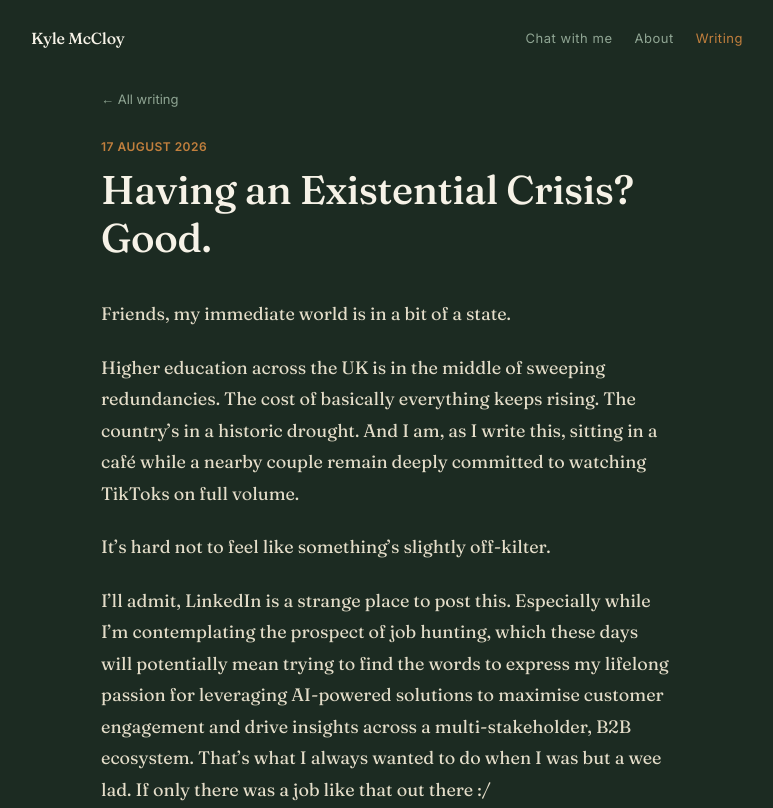
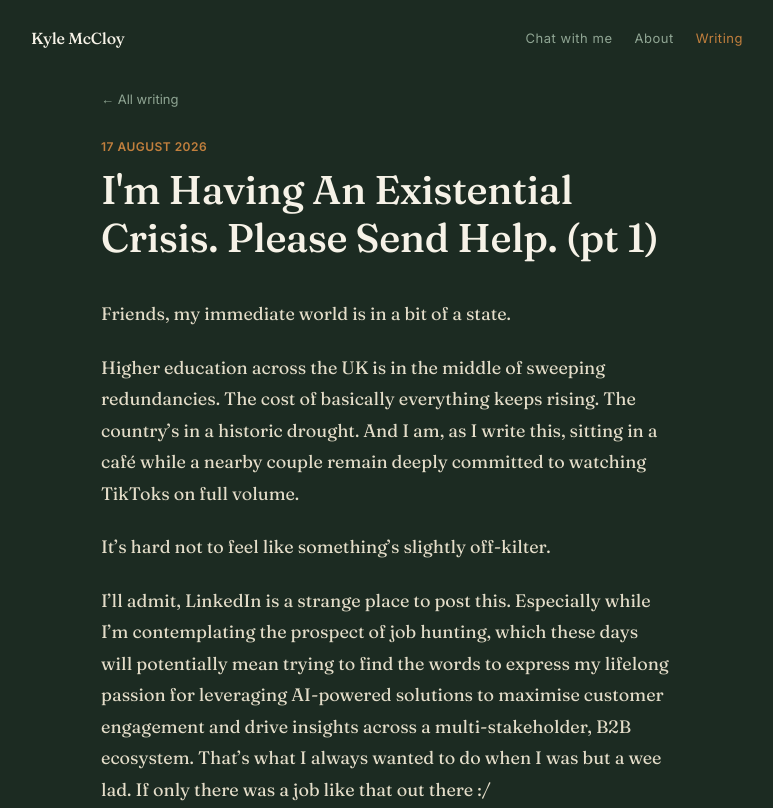
Before and after one commit to kmccloy/Portfolio-Bot, an Astro site: page /writing/having-an-existential-crisis-part-one in a window 1280 px wide. Shown: the top 808 px of the page, without its empty margins (253-1026 px from the left). Built offline with nearby package versions, Linux system fonts and the light colour scheme; Astro itself is replaced by a stand-in of ours.

Commit message:
Update Having-an-existential-crisis-part-one.md

```diff
--- a/src/content/writing/Having-an-existential-crisis-part-one.md
+++ b/src/content/writing/Having-an-existential-crisis-part-one.md
@@ -1,5 +1,5 @@
 ---
-title: "Having an Existential Crisis? Good."
+title: "I'm Having An Existential Crisis. Please Send Help. (pt 1)"
 date: 2026-08-17
 excerpt: "Higher education is mid-redundancy, the drought's historic, and I'm rethinking my whole career — turns out that's not a malfunction, it's the point."
 ---
```
